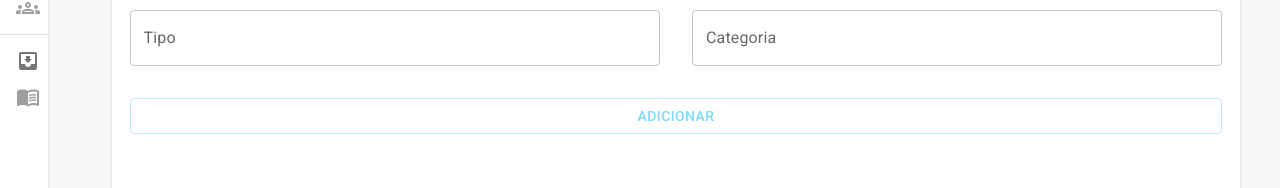
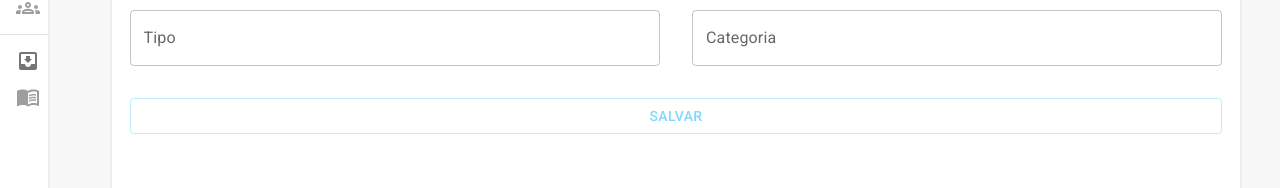
Before and after one commit to CavernaTech/breeze, a React (Create React App) app: page /produtos/1 in a window 1280 px wide. Shown: the part 376-564 px from the top of the page. Built offline with nearby package versions, Linux system fonts and the light colour scheme; no server answers.

Commit message:
Aperfeiçoado UI e UX

```diff
--- a/src/components/form/index.jsx
+++ b/src/components/form/index.jsx
@@ -30,12 +30,16 @@ function FormComponent({ fields, title, value, onSubmit }) {
 
   const handleChange = (e) => {
     const raw = { ...data };
-    raw[e.target.id] = e.target.value;
+    if (e.target.type === "number") {
+      raw[e.target.id] = parseFloat(e.target.value);
+    } else {
+      raw[e.target.id] = e.target.value;
+    }
     setData(raw);
   };
 
   return (
-    <PageComponent title={title}>
+    <PageComponent title={`${title} ${data !== value ? '*' : ''}`}>
       <Box component="form" onSubmit={handleSubmit}>
         <Grid container spacing={4}>
           {fields.map((item) => (
@@ -58,7 +62,7 @@ function FormComponent({ fields, title, value, onSubmit }) {
               type="submit"
               variant="outlined"
             >
-              { value ? "Atualizar" : "Adicionar" }
+              Salvar
             </Button>
           </Grid>
         </Grid>
```
